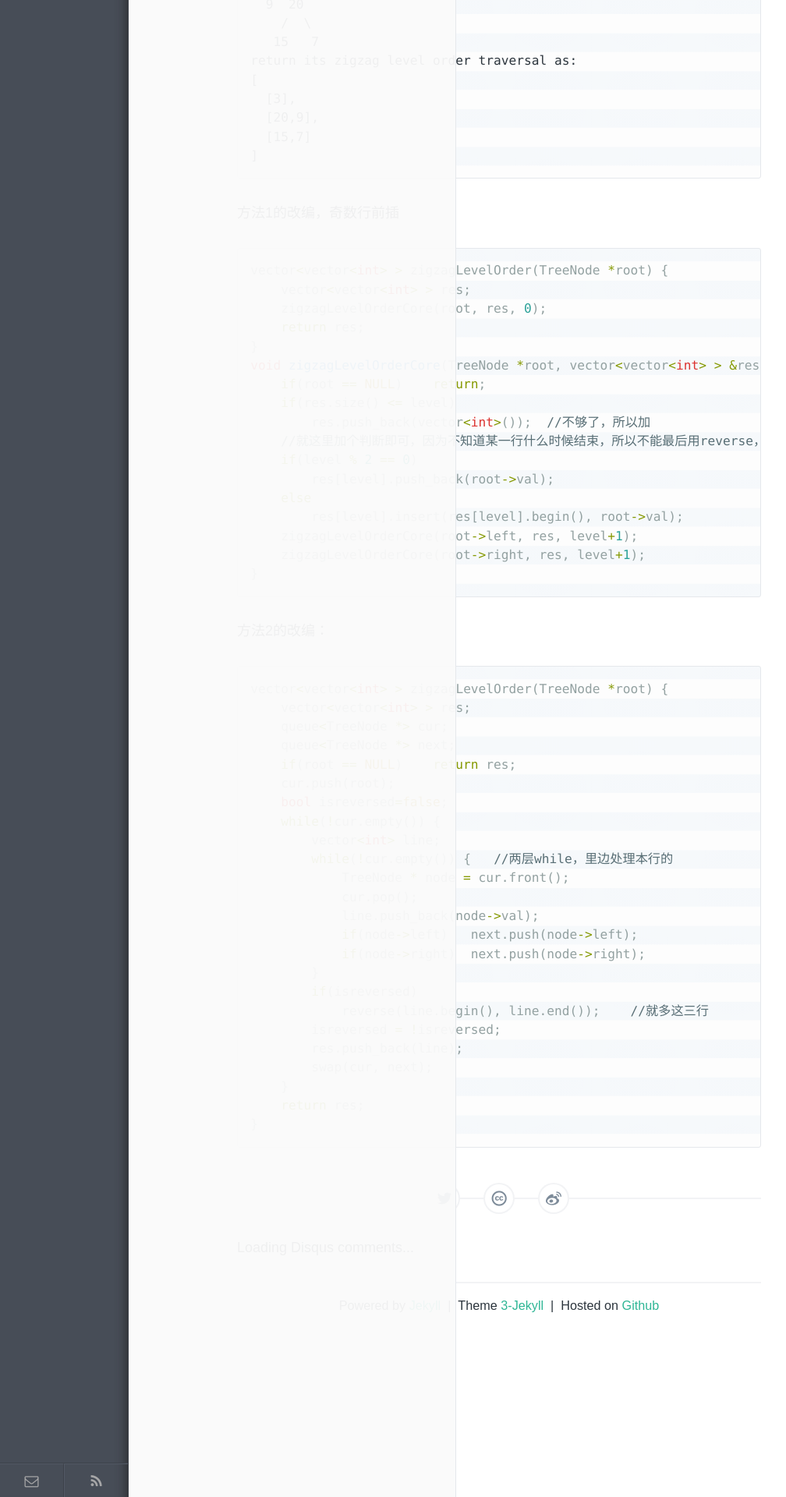
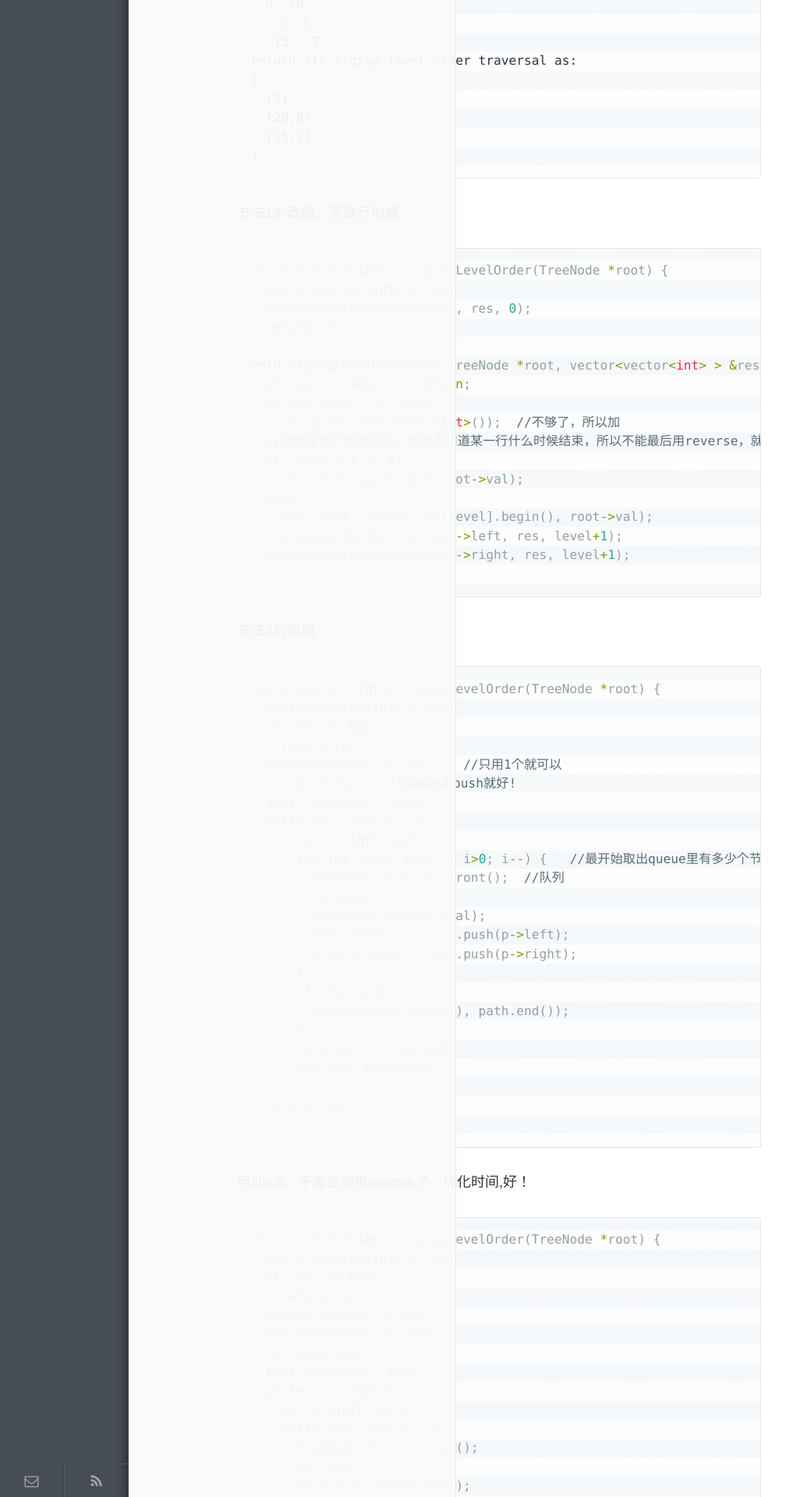
Before and after one commit to wykvictor/wykvictor.github.io, a Jekyll site: the page built from _posts/algorithm/2016-03-26-Binary-Tree-8.md, in a window 1280 px wide. Shown: the part 3080-5000 px from the top of the page at 78% size, without its empty margins (0-1008 px from the left). Built offline with Jekyll 4.4.1, drawn with Linux system fonts in a browser that asks for light colours; comment, search, counter and statistics services are not loaded.

Commit message:
update bt-8 level traversal

```diff
--- a/_posts/algorithm/2016-03-26-Binary-Tree-8.md
+++ b/_posts/algorithm/2016-03-26-Binary-Tree-8.md
@@ -131,47 +131,78 @@ return its zigzag level order traversal as:
 方法1的改编，奇数行前插
 {% highlight C++ %}
 vector<vector<int> > zigzagLevelOrder(TreeNode *root) {
-    vector<vector<int> > res;
-    zigzagLevelOrderCore(root, res, 0);
-    return res;
+  vector<vector<int> > res;
+  zigzagLevelOrderCore(root, res, 0);
+  return res;
 }
 void zigzagLevelOrderCore(TreeNode *root, vector<vector<int> > &res, int level) {
-    if(root == NULL)    return;
-    if(res.size() <= level)
-        res.push_back(vector<int>());  //不够了，所以加
-    //就这里加个判断即可，因为不知道某一行什么时候结束，所以不能最后用reverse，就插入的时候调整就行了
-    if(level % 2 == 0)
-        res[level].push_back(root->val);
-    else
-        res[level].insert(res[level].begin(), root->val);
-    zigzagLevelOrderCore(root->left, res, level+1);
-    zigzagLevelOrderCore(root->right, res, level+1);
+  if(root == NULL)    return;
+  if(res.size() <= level)
+    res.push_back(vector<int>());  //不够了，所以加
+  //就这里加个判断即可，因为不知道某一行什么时候结束，所以不能最后用reverse，就插入的时候调整就行了
+  if(level % 2 == 0)
+    res[level].push_back(root->val);
+  else
+    res[level].insert(res[level].begin(), root->val);
+  zigzagLevelOrderCore(root->left, res, level+1);
+  zigzagLevelOrderCore(root->right, res, level+1);
 }
 {% endhighlight %}
-方法2的改编：
+方法3的改编：
 {% highlight C++ %}
-vector<vector<int> > zigzagLevelOrder(TreeNode *root) {
-    vector<vector<int> > res;
-    queue<TreeNode *> cur;
-    queue<TreeNode *> next;
-    if(root == NULL)    return res;
-    cur.push(root);
-    bool isreversed=false;
-    while(!cur.empty()) {
-        vector<int> line;
-        while(!cur.empty()) {   //两层while，里边处理本行的
-            TreeNode * node = cur.front();
-            cur.pop();
-            line.push_back(node->val);
-            if(node->left)   next.push(node->left);
-            if(node->right)  next.push(node->right);
-        }
-        if(isreversed)
-            reverse(line.begin(), line.end());    //就多这三行
-        isreversed = !isreversed;
-        res.push_back(line);
-        swap(cur, next);
-    }
+vector<vector<int>> zigzagLevelOrder(TreeNode *root) {
+  vector<vector<int> > res;
+  if(root == NULL)
     return res;
+  queue<TreeNode *> cur;    //只用1个就可以
+  cur.push(root); //queue用push就好!
+  bool reversed = false;
+  while(!cur.empty()) {
+      vector<int> path;
+      for(int i=cur.size(); i>0; i--) {   //最开始取出queue里有多少个节点
+        TreeNode *p = cur.front();  //队列
+        cur.pop();
+        path.push_back(p->val);
+        if(p->left)     cur.push(p->left);
+        if(p->right)    cur.push(p->right);
+      }
+      if(reversed) {
+        reverse(path.begin(), path.end());
+      }
+      reversed = !reversed;
+      res.push_back(path);
+  }
+  return res;
 }
 {% endhighlight %}
+用stack，不需要调用reverse了，优化时间,好！
+{% highlight C++ %}
+vector<vector<int>> zigzagLevelOrder(TreeNode *root) {
+  vector<vector<int> > res;
+  if(root == NULL)
+    return res;
+  stack<TreeNode *> cur;
+  stack<TreeNode *> next;
+  cur.push(root);
+  bool reversed = true;
+  while(!cur.empty()) {
+    vector<int> path;
+    while(!cur.empty()) {
+      TreeNode *p = cur.top();
+      cur.pop();
+      path.push_back(p->val);
+      if(reversed) {
+        if(p->left)  next.push(p->left);
+        if(p->right)  next.push(p->right);
+      } else {
+        if(p->right)  next.push(p->right);
+        if(p->left)  next.push(p->left);
+      }
+    }
+    reversed = !reversed;
+    res.push_back(path);
+    swap(cur, next);
+  }
+  return res;
+}
+{% endhighlight %}
```
